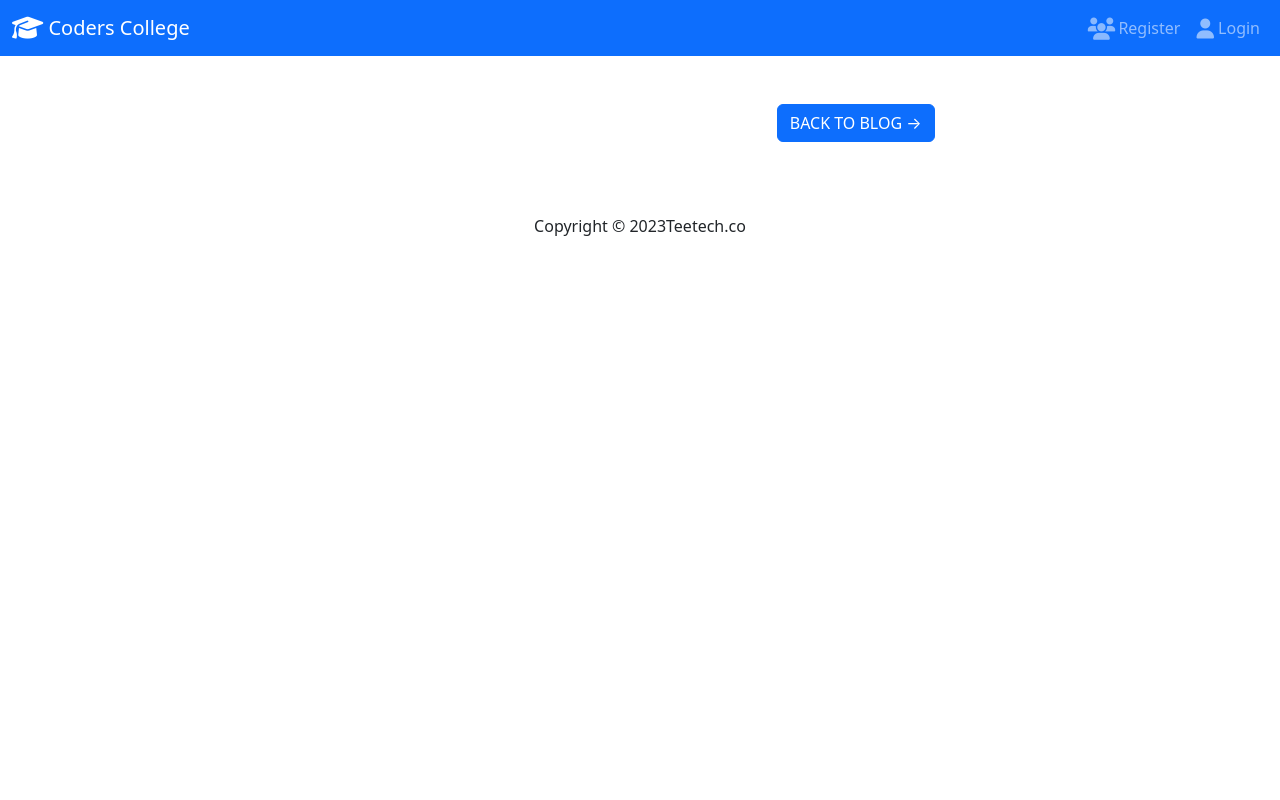
After one commit to tunji-solomon/student-management-app, a Django app: template students/templates/students/blog_detail.html in a window 1280 px wide. The commit adds this page. Run offline with Django 3.2, Linux system fonts and the light colour scheme; the template is opened without the code that fills it, so the values that code supplies are empty; some libraries are stand-ins or nearby versions.

Commit message:
made changes to views

```diff
--- a/students/templates/students/all_students.html
+++ b/students/templates/students/all_students.html
@@ -88,14 +88,12 @@
                                       <a href="#">
                                         <button type="button" class="btn btn-primary me-1">
                                         <i class="fa-solid fa-eye fa-lg"></i>
-                                      </button>
-                                      </a>
+                                      </button></a>
 
                                       <a href="#">
                                         <button type="button" class="btn btn-warning me-1">
                                         <i class="fa-solid fa-upload fa-lg"></i>
-                                      </button>
-                                      </a>
+                                      </button></a>
                                     </td>
 
 
--- a/students/templates/students/blog.html
+++ b/students/templates/students/blog.html
@@ -52,7 +52,7 @@
                             <h2 class="post-title">{{blog.title}}</h2>
                             <h3 class="post-subtitle">{{blog.brief}}</h3>
                         </a>
-                        <a href="#">Read more</a>
+                        <a href="{% url 'blog_details' blog.slug %}">Continue reading</a>
                         <p class="post-meta">
                             <p> Posted on {{blog.created_on}}</p>
                         </p>
--- /dev/null
+++ b/students/templates/students/blog_detail.html
@@ -0,0 +1,30 @@
+{% extends 'students/base.html'%}
+{% load static %}
+{% block body %}
+
+    <!-- Main Content-->
+    <div class="container px-4 px-lg-5 mt-5">
+        <div class="row gx-4 gx-lg-5 justify-content-center">
+            <div class="col-md-10 col-lg-8 col-xl-7">
+                {% if blog %}
+
+                <!-- Post preview-->
+                <div class="post-preview">
+                    <img src="{{blog.image.url}}" style="width: 700px; height: 450px;">
+                    <a>
+                        <h2 class="post-title mt-2">{{blog.title}}</h2>
+                        <p class="post-subtitle mt-5">{{blog.content}}</p>
+                    </a>
+                    <p class="post-meta">
+                        <p> Posted on {{blog.created_on}}</p>
+                    </p>
+                </div>
+
+                {% endif %}
+                <!-- Divider-->
+                <!-- Pager-->
+                <div class="d-flex justify-content-end mb-4"><a class="btn btn-primary text-uppercase" href="{% url 'blog_view'%}">Back to blog →</a></div>
+            </div>
+        </div>
+    </div>
+{% endblock %}
--- a/students/templates/students/child.html
+++ b/students/templates/students/child.html
@@ -2,6 +2,7 @@
 {% load static %}
 
 {% block body %}
+
 <div class="container-fluid">
    <h3 class="m-4" >Your Children Information And Performance</h3>
    <div class="row">
@@ -41,7 +42,7 @@
                                <td>{{student.student_number}}</td>
                                <td>{{student.first_name}}</td>
                                <td>{{student.last_name}}</td>
-                               <td>{{student.field_of_study}}</td>
+                               <td>{{student.department}}</td>
                                <td>
                                 <a href="{% url 'child_details' student.id %}"><button type="button" class="btn btn-success me-1"  data-bs-toggle="modal" data-bs-target="#mymodal
                                   {{student.id}}">
--- a/students/templates/students/details.html
+++ b/students/templates/students/details.html
@@ -2,6 +2,12 @@
 {% load static %}
 
 {% block body %}
+
+<style>
+    body{
+      background-image: url("{% static 'static/photos/books.jpg'%}");
+    }
+  </style>
 
 <div class="card bg-light ms-4 me-4 mt-5" id="childcard">
     <div class="card-header">
--- a/students/urls.py
+++ b/students/urls.py
@@ -16,5 +16,6 @@
     path('child_records/', views.child_records, name='child_records'),
     path('child_details/<int:id>', views.child_details, name='child_details'),
     path('blog/', views.blog, name='blog_view'),
-    path('blog_post/', views.blog_post, name='blog_post')
+    path('blog_post/', views.blog_post, name='blog_post'),
+    path('blog_details/<str:slug>', views.blog_details, name='blog_details')
 ]
--- a/students/views.py
+++ b/students/views.py
@@ -192,7 +192,6 @@
           my_students.append(
               students
           )
-          print(my_students)
     return render(request,'students/child.html',{'student':my_students})
 
 def child_details(request,id):
@@ -218,3 +217,8 @@
         return HttpResponseRedirect(reverse('blog_view'))
 
     return render(request, 'students/blog_post.html')
+
+def blog_details(request,slug):
+
+    blog = Blog.objects.get(slug=slug)
+    return render(request,'students/blog_detail.html',{'blog':blog})
```
Also changed, not shown: media/images/img4_uFgwrer.jpg (added).
